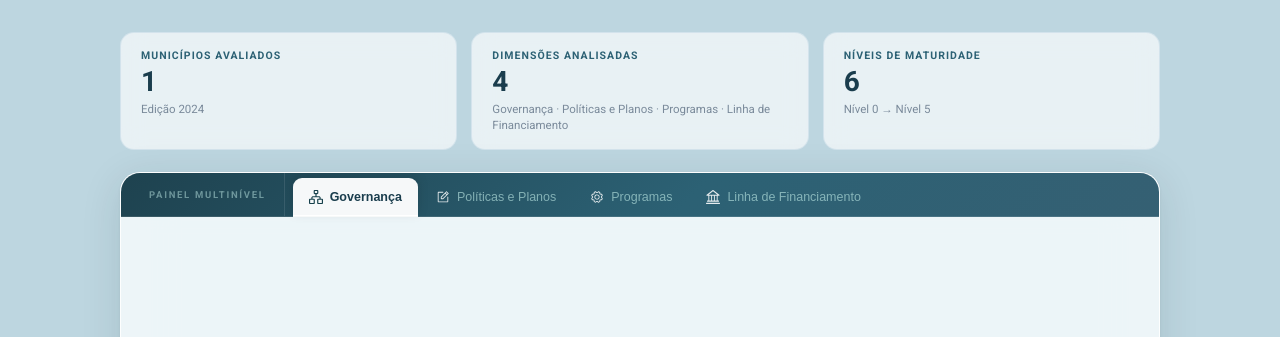
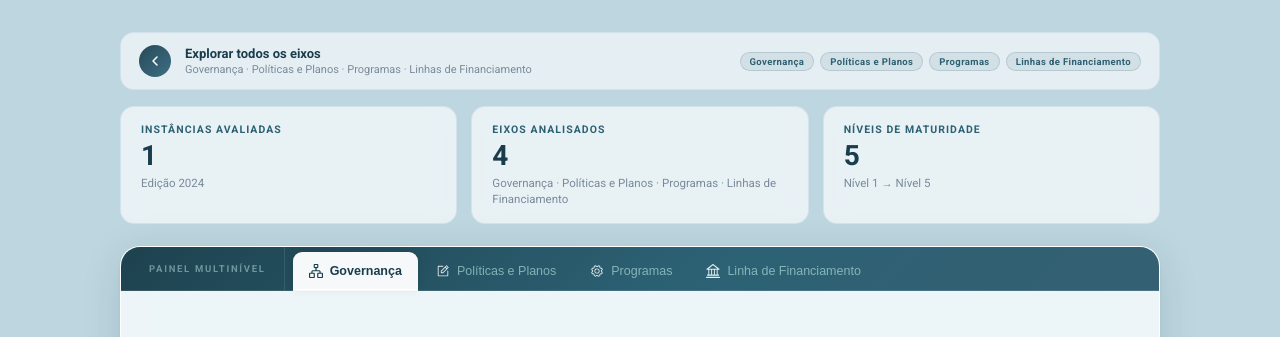
Before and after one commit to dadosfnp/radar-brasil, a Django app: template templates/municipios/painel-multinivel.html in a window 1280 px wide. Shown: the part 124-461 px from the top of the page. Run offline with Django 5.2, Linux system fonts and the light colour scheme; the template is opened without the code that fills it: most values are stand-ins (such as "Sample title", 1, 10 or a date in 2020); data that the repository does not hold is empty.

Commit message:
feat: aplica alterações no Painel Multinível conforme solicitado pelos consultores
- Adiciona card de retorno à página Início com ícone e chips informativos
- Atualiza KPIs: 'Instâncias Avaliadas', 'Eixos Analisados', valor '5', escala 'Nível 1 → Nível 5'
- Corrige label das barras do gráfico para exibir 'Nível X' em vez da contagem
- Remove Nível 0 das cores e adiciona ordem fixa de critérios por eixo (ORDEM_CRITERIOS)
- Aplica ordenação dos critérios usando nomes exatos da planilha

```diff
--- a/apps/indicadores/services/painel_multinivel.py
+++ b/apps/indicadores/services/painel_multinivel.py
@@ -13,12 +13,40 @@ WORKSHEET_NAME = "dados"
 CACHE_TTL = 1800  # 30 minutos
 
 CORES_NIVEL = {
-    "Nível 0": "#bdc5d0",
     "Nível 1": "#e06b6b",
     "Nível 2": "#f09a50",
     "Nível 3": "#e8c53a",
     "Nível 4": "#72be79",
     "Nível 5": "#7aaed4",
+}
+
+# Ordem de exibição dos critérios (label[0] = topo do gráfico)
+ORDEM_CRITERIOS = {
+    "Governanca": [
+        "Operacionalidade",
+        "Espaço de diálogo federativo",
+        "Financiamento",
+        "Representação de Gênero, Raça e Etnia",
+        "Comunicação e Transparência",
+    ],
+    "Politicas e Planos": [
+        "Operacionalidade",
+        "Espaço de diálogo federativo",
+        "Financiamento",
+        "Comunicação e Transparência",
+    ],
+    "Programas": [
+        "Cooperação Federativa",
+        "Capilaridade e Alcance Territorial",
+        "Fortalecimento da Capacidade Local",
+        "Monitoramento e Participação Local",
+        "Financiamento",
+    ],
+    "Linhas de Financiamento": [
+        "Desenho Participativo da Linha de Financiamento",
+        "Capacidade de Execução Descentralizada",
+        "Monitoramento e Prestação de Contas",
+    ],
 }
 
 # O que o front manda → o que buscamos na planilha (sem acento, igual ao R)
@@ -128,15 +156,20 @@ def dados_para_grafico(eixo_front: str) -> dict:
     if df_eixo.empty:
         return {"labels": [], "datasets": []}
 
-    # Ordena Avaliações pelo score de Nível 5 (igual ao R)
-    score = (
-        df_eixo[df_eixo["Nível"] == "Nível 5"].groupby("Avaliação").size().reset_index(name="score")
-    )
     todas = df_eixo["Avaliação"].unique().tolist()
-    score_df = pd.DataFrame({"Avaliação": todas})
-    score_df = score_df.merge(score, on="Avaliação", how="left").fillna(0)
-    score_df = score_df.sort_values("score", ascending=True)
-    labels = score_df["Avaliação"].tolist()
+
+    # Ordena conforme a sequência definida por eixo
+    ordem = ORDEM_CRITERIOS.get(eixo_front, [])
+    if ordem:
+        ordem_norm = [_normalizar(o) for o in ordem]
+        def _sort_key(av):
+            try:
+                return ordem_norm.index(_normalizar(av))
+            except ValueError:
+                return len(ordem_norm)
+        labels = sorted(todas, key=_sort_key)
+    else:
+        labels = sorted(todas)
 
     # Contagem por Avaliação + Nível
     contagem = df_eixo.groupby(["Avaliação", "Nível"]).size().reset_index(name="qtd")
--- a/static/css/painel-multinivel.css
+++ b/static/css/painel-multinivel.css
@@ -20,6 +20,94 @@ body.painel-multinivel-page .rb-main {
     max-width: 1080px;
     margin: 32px auto 40px;
     padding: 0 20px;
+}
+
+/* ══════════════════════════════
+   BACK TO INÍCIO CARD
+   ══════════════════════════════ */
+
+.pm-back-card {
+    display: flex;
+    align-items: center;
+    gap: 14px;
+    background: rgba(255,255,255,.60);
+    backdrop-filter: blur(12px);
+    -webkit-backdrop-filter: blur(12px);
+    border: 1px solid rgba(200,220,230,.65);
+    border-radius: 14px;
+    padding: 12px 18px;
+    margin-bottom: 16px;
+    text-decoration: none;
+    transition: background .18s, box-shadow .18s, transform .15s;
+    cursor: pointer;
+}
+
+.pm-back-card:hover {
+    background: rgba(255,255,255,.85);
+    box-shadow: 0 4px 16px rgba(30,70,90,.10);
+    transform: translateY(-1px);
+}
+
+.pm-back-icon {
+    display: flex;
+    align-items: center;
+    justify-content: center;
+    width: 32px;
+    height: 32px;
+    border-radius: 50%;
+    background: var(--gradient-landing);
+    color: #fff;
+    flex-shrink: 0;
+}
+
+.pm-back-content {
+    display: flex;
+    flex-direction: column;
+    gap: 2px;
+    flex: 1;
+    min-width: 0;
+}
+
+.pm-back-title {
+    font-size: 0.8125rem;
+    font-weight: 700;
+    color: var(--color-primary-dark);
+    line-height: 1.2;
+}
+
+.pm-back-sub {
+    font-size: 0.6875rem;
+    color: #7a8a9a;
+    white-space: nowrap;
+    overflow: hidden;
+    text-overflow: ellipsis;
+}
+
+.pm-back-chips {
+    display: flex;
+    gap: 6px;
+    flex-shrink: 0;
+}
+
+.pm-back-chip {
+    font-size: 0.59375rem;
+    font-weight: 600;
+    letter-spacing: .04em;
+    color: var(--color-primary);
+    background: rgba(53,96,115,.10);
+    border: 1px solid rgba(53,96,115,.18);
+    border-radius: 20px;
+    padding: 3px 9px;
+    white-space: nowrap;
+}
+
+@media (max-width: 768px) {
+    .pm-back-chips { display: none; }
+    .pm-back-sub { display: none; }
+}
+
+@media (max-width: 480px) {
+    .pm-back-card { padding: 10px 14px; }
 }
 
 /* ══════════════════════════════
--- a/static/js/painel-multinivel.js
+++ b/static/js/painel-multinivel.js
@@ -33,7 +33,7 @@ function renderizarGrafico(dados) {
         meta.data.forEach((bar, i) => {
           const value = dataset.data[i];
           if (!value || value <= 0) return;
-          const text    = String(value);
+          const text    = dataset.label;
           const centerX = (bar.base + bar.x) / 2;
           const centerY = bar.y;
           c.save();
--- a/templates/municipios/painel-multinivel.html
+++ b/templates/municipios/painel-multinivel.html
@@ -23,22 +23,41 @@
 {% block content %}
 <div class="pm-wrapper">
 
+  {# BACK TO INÍCIO #}
+  <a href="{% url 'municipios:inicio' %}" class="pm-back-card" aria-label="Voltar para a página Início e ver todos os eixos">
+    <span class="pm-back-icon">
+      <svg width="16" height="16" viewBox="0 0 24 24" fill="none" stroke="currentColor" stroke-width="2.2" stroke-linecap="round" stroke-linejoin="round" aria-hidden="true">
+        <polyline points="15 18 9 12 15 6"></polyline>
+      </svg>
+    </span>
+    <span class="pm-back-content">
+      <span class="pm-back-title">Explorar todos os eixos</span>
+      <span class="pm-back-sub">Governança &middot; Políticas e Planos &middot; Programas &middot; Linhas de Financiamento</span>
+    </span>
+    <span class="pm-back-chips" aria-hidden="true">
+      <span class="pm-back-chip">Governança</span>
+      <span class="pm-back-chip">Políticas e Planos</span>
+      <span class="pm-back-chip">Programas</span>
+      <span class="pm-back-chip">Linhas de Financiamento</span>
+    </span>
+  </a>
+
   {# KPI STRIP #}
   <div class="pm-kpi-strip">
     <div class="pm-kpi-card">
-      <div class="pm-kpi-label">Municípios Avaliados</div>
-      <div class="pm-kpi-value" title="Total de municípios brasileiros com avaliação registrada na edição 2024">{{ total_municipios }}</div>
+      <div class="pm-kpi-label">Instâncias Avaliadas</div>
+      <div class="pm-kpi-value" title="Total de instâncias com avaliação registrada na edição 2024">{{ total_municipios }}</div>
       <div class="pm-kpi-sub">Edição 2024</div>
     </div>
     <div class="pm-kpi-card">
-      <div class="pm-kpi-label">Dimensões Analisadas</div>
-      <div class="pm-kpi-value" title="Governança · Políticas e Planos · Programas · Linha de Financiamento">4</div>
-      <div class="pm-kpi-sub">Governança &middot; Políticas e Planos &middot; Programas &middot; Linha de Financiamento</div>
+      <div class="pm-kpi-label">Eixos Analisados</div>
+      <div class="pm-kpi-value" title="Governança · Políticas e Planos · Programas · Linhas de Financiamento">4</div>
+      <div class="pm-kpi-sub">Governança &middot; Políticas e Planos &middot; Programas &middot; Linhas de Financiamento</div>
     </div>
     <div class="pm-kpi-card">
       <div class="pm-kpi-label">Níveis de Maturidade</div>
-      <div class="pm-kpi-value" title="Escala de 0 (sem evidência) a 5 (excelência) que mede o grau de institucionalização climática">6</div>
-      <div class="pm-kpi-sub">Nível 0 &rarr; Nível 5</div>
+      <div class="pm-kpi-value" title="Escala de 1 (ausência) a 5 (atividade plena) que mede o grau de institucionalização climática">5</div>
+      <div class="pm-kpi-sub">Nível 1 &rarr; Nível 5</div>
     </div>
   </div>
 
```
